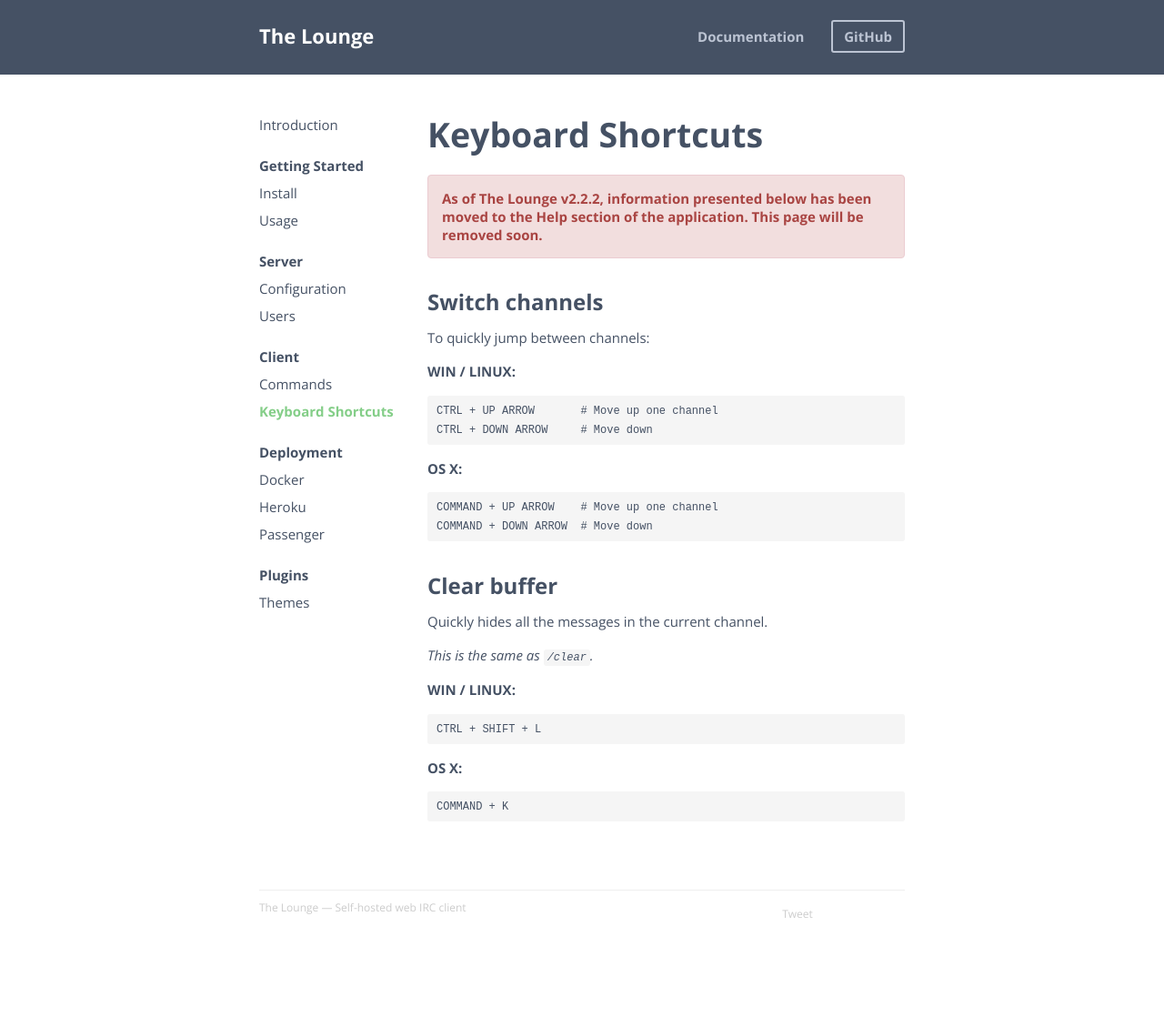
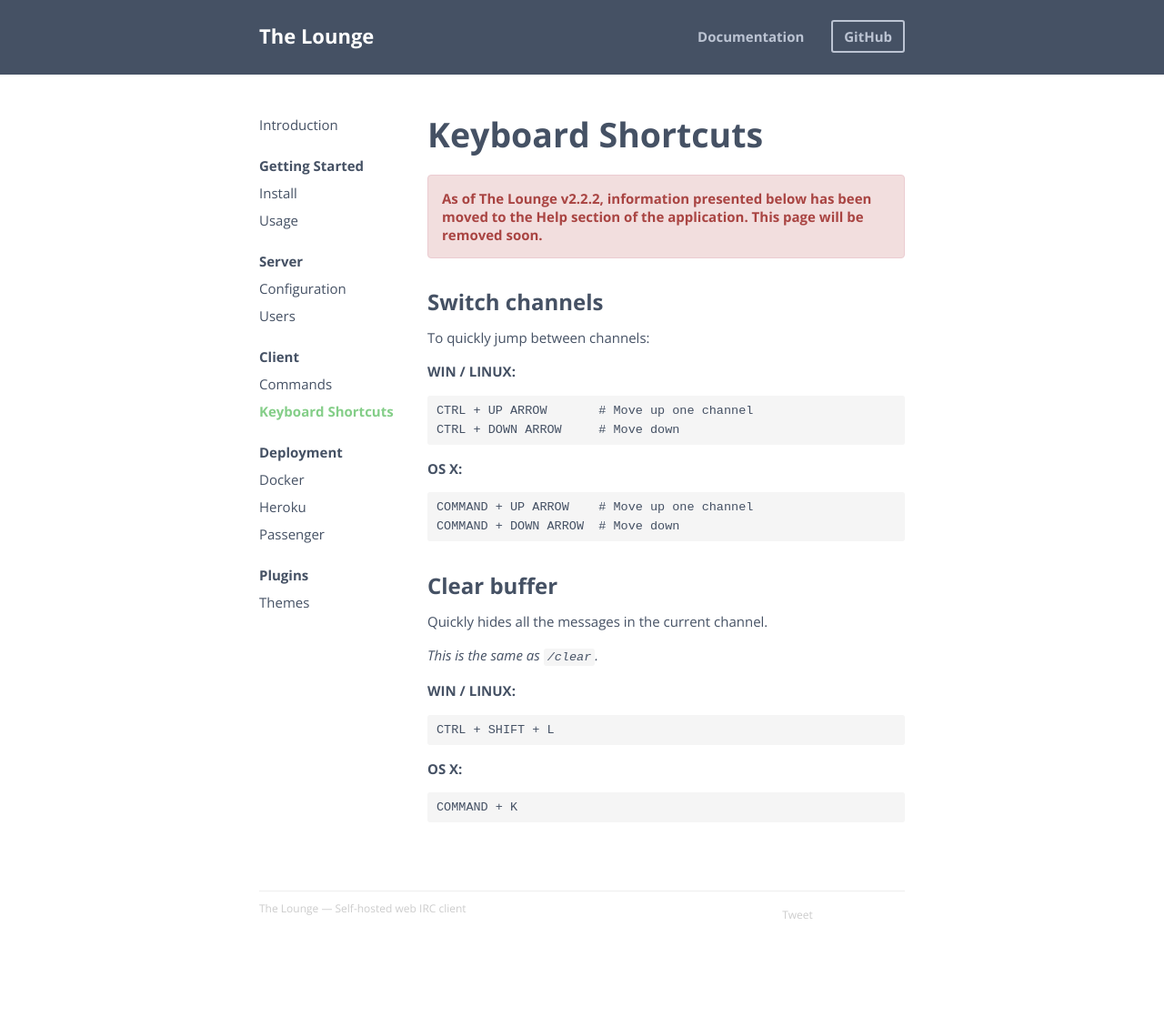
Before and after one commit to thelounge/thelounge.github.io, a Jekyll site: the page built from _docs/client/keyboard_shortcuts.md, in a window 1280 px wide. Shown: the whole page at 91% size. Built offline with Jekyll 4.4.1, drawn with Linux system fonts in a browser that asks for light colours; Markdown is read by kramdown in place of the engine named in the settings; comment, search, counter and statistics services are not loaded; grey boxes are pictures that could not be loaded.

Commit message:
Enable code formatting in titles and increase a bit code font size

```diff
--- a/css/style.css
+++ b/css/style.css
@@ -39,7 +39,7 @@
 code {
 	background: #f5f5f5;
 	border-radius: 3px;
-	font-size: 0.8em;
+	font-size: 0.9em;
 	padding: 2px 4px;
 }
 pre {
@@ -169,11 +169,6 @@
 	font-size: 24px;
 	font-weight: bold;
 }
-#main h2 code {
-	background: none;
-	font: inherit;
-	padding: 0;
-}
 #main h3 {
 	margin-bottom: 13px;
 }
```
